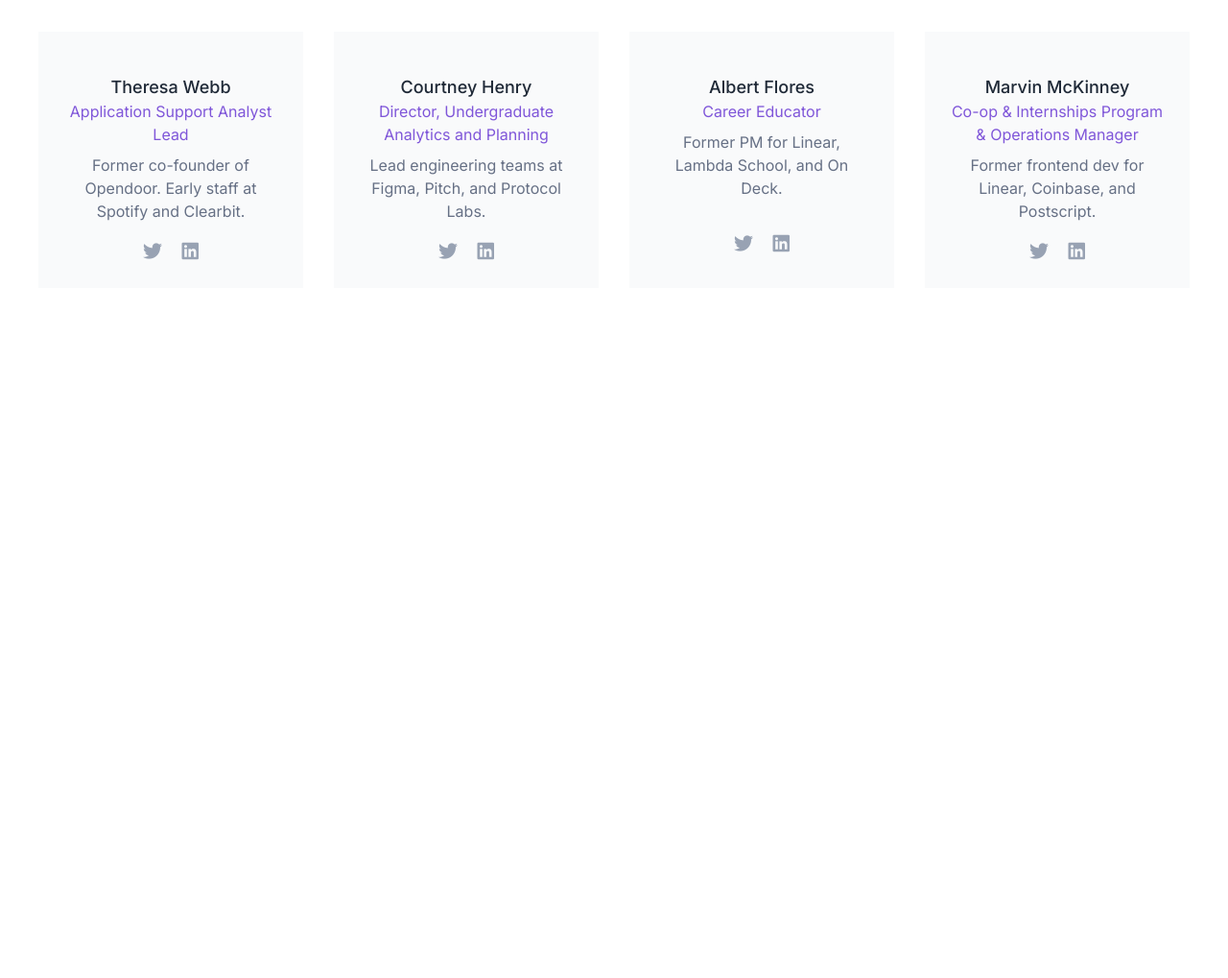
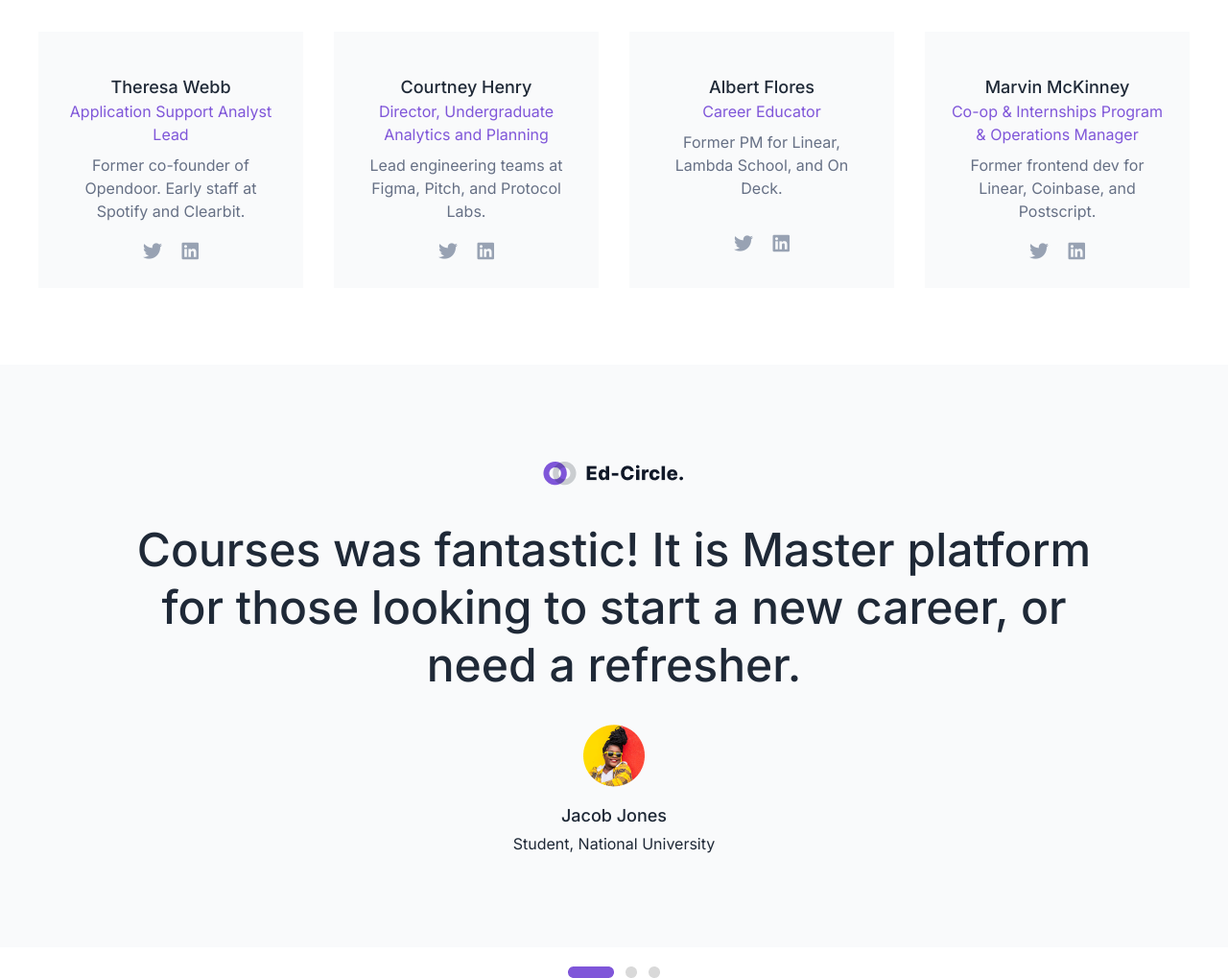
Before and after one commit to risaadodx/ed-circle, a plain HTML site: page index.html in a window 1280 px wide. Shown: the part 2605-3624 px from the top of the page at 96% size. Before the commit the page ends 2905 px from the top, so only its background shows below. Drawn offline with nearby package versions, Linux system fonts and the light colour scheme.

Commit message:
feedback section added

```diff
--- a/index.html
+++ b/index.html
@@ -480,5 +480,27 @@
         </div>
       </div>
     </section>
+    <!--Feedback section starts-->
+    <section class="mt-20">
+      <div class="bg-[#F9FAFB]">
+        <div class="flex flex-col gap-8 items-center px-[112px] py-24">
+          <img src="./assets/Sample Logo.png" alt="" />
+          <h1 class="text-5xl font-medium text-center leading-[60px]">
+            Courses was fantastic! It is Master platform for those looking to
+            start a new career, or need a refresher.
+          </h1>
+          <div class="flex flex-col items-center">
+            <img src="./assets/Avatar8.png" alt="" />
+            <h4 class="text-[18px] font-medium mb-1 mt-4">Jacob Jones</h4>
+            <p>Student, National University</p>
+          </div>
+        </div>
+      </div>
+      <div class="flex gap-3 justify-center mt-5">
+        <img src="./assets/Rectangle 336.png" alt="" />
+        <img src="./assets/Ellipse 163.png" alt="" />
+        <img src="./assets/Ellipse 163.png" alt="" />
+      </div>
+    </section>
   </body>
 </html>
```
Also changed, not shown: assets/Avatar8.png (added), assets/Sample Logo.png (added).
